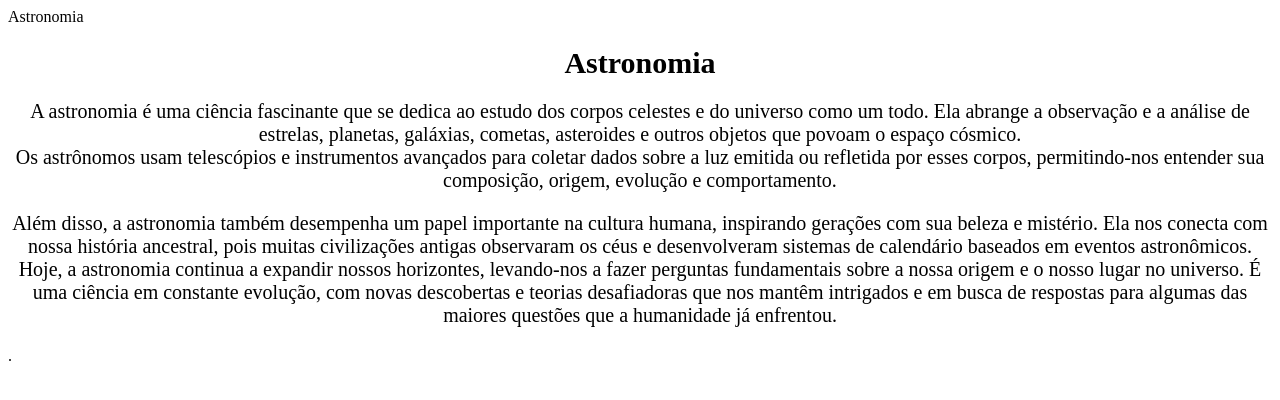
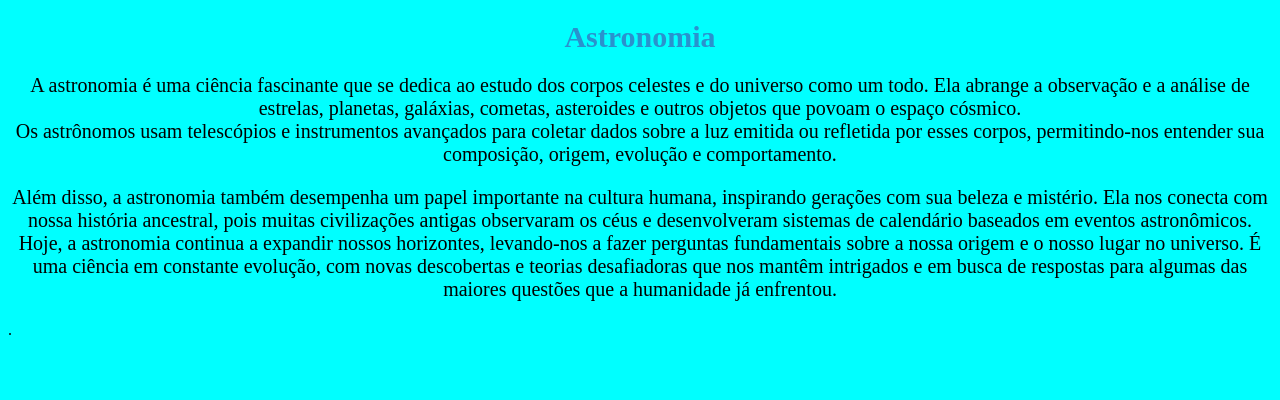
Before and after one commit to letyciagodoi/Astronomia2, a plain HTML site: page index.html in a window 1280 px wide. Drawn offline with Linux system fonts and the light colour scheme.

Commit message:
cor azul

```diff
--- a/index.html
+++ b/index.html
@@ -2,8 +2,8 @@
 <html lang="pt-BR">
     <head>
         <meta charset="UTF-8">
-        <link rel="stylesheet" href="style.css"
         <title>Astronomia</title>
+        <link rel="stylesheet" href="style.css">
     </head>
     <body>
         <h1> Astronomia</h1>
@@ -11,6 +11,5 @@
 
         <p>Além disso, a astronomia também desempenha um papel importante na cultura humana, inspirando gerações com sua beleza e mistério. Ela nos conecta com nossa história ancestral, pois muitas civilizações antigas observaram os céus e desenvolveram sistemas de calendário baseados em eventos astronômicos.<br> Hoje, a astronomia continua a expandir nossos horizontes, levando-nos a fazer perguntas fundamentais sobre a nossa origem e o nosso lugar no universo. É uma ciência em constante evolução, com novas descobertas e teorias desafiadoras que nos mantêm intrigados e em busca de respostas para algumas das maiores questões que a humanidade já enfrentou.</p>
         .</p>
-
     </body>
 </html>
--- a/style.css
+++ b/style.css
@@ -1,8 +1,12 @@
 h1{
 text-align: center;
 font-size: 30px;
+ color: rgb(41, 146, 206);
 }
 p{
     text-align: center;
     font-size: 20px;
 }
+body{
+    background-color: aqua;
+}
```
